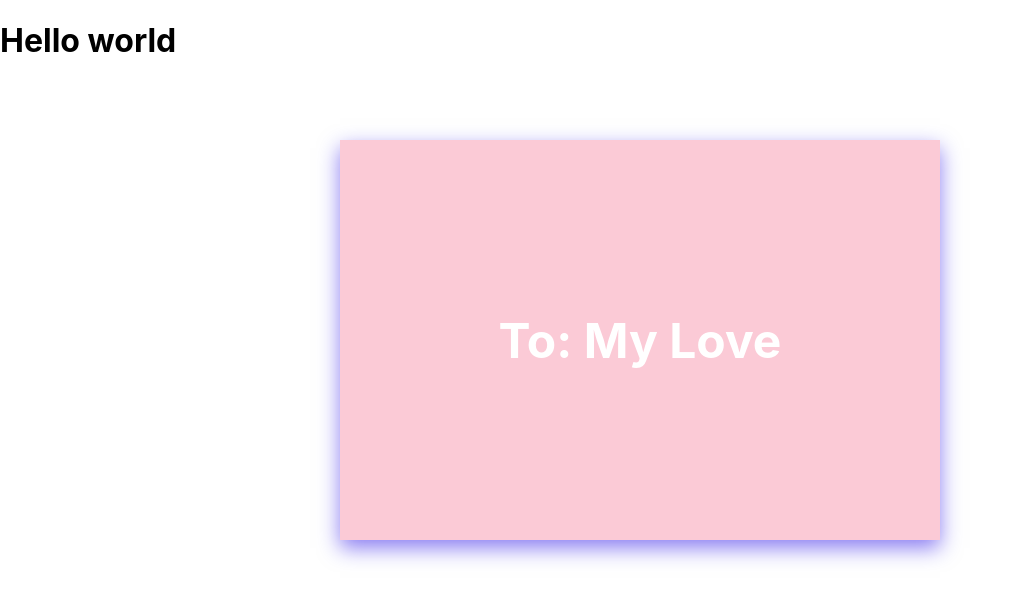
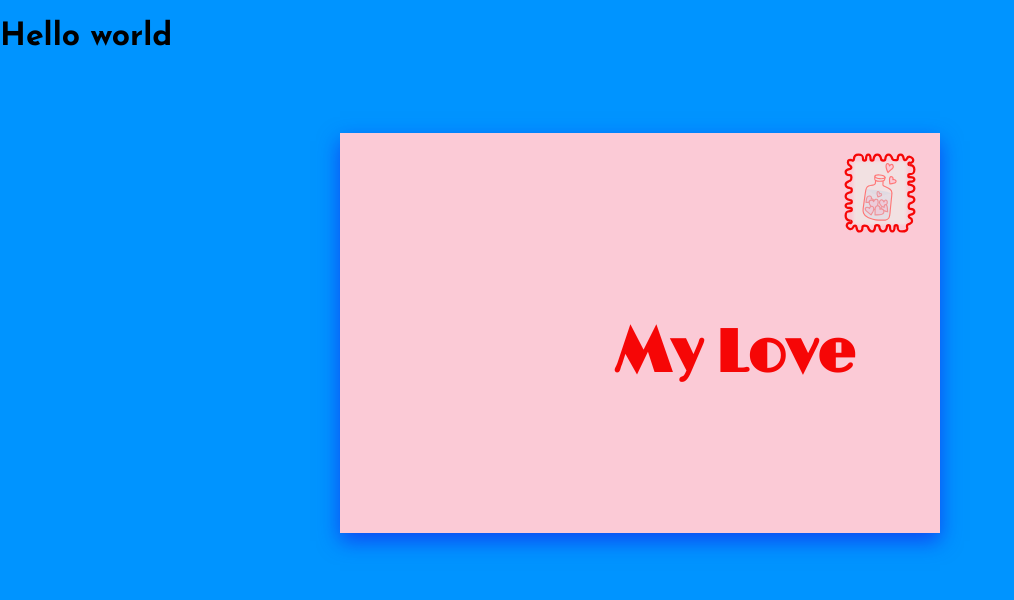
Before and after one commit to JohLeo/cake-crumbs, a React (Create React App) app in the folder my-app/: page / in a window 1280 px wide. Shown: the top 600 px of the page, without its empty margins (0-1014 px from the left). Built offline with nearby package versions, Linux system fonts and the light colour scheme.

Commit message:
solving error of several instances of of module and adding first page style

```diff
--- a/my-app/src/components/Start.tsx
+++ b/my-app/src/components/Start.tsx
@@ -1,7 +1,8 @@
 
 import React, { useState } from 'react';
 import { useNavigate } from 'react-router-dom';
-import { Envelope, Card } from './style/start-style';
+import { Envelope, Card, Front, Back, StampImg, To } from './style/start-style';
+import stamp from '../assets/stamp.svg';
 
 const Start: React.FC = () => {
   const [flipped, setFlipped] = useState(false);
@@ -17,12 +18,13 @@ const Start: React.FC = () => {
   return (
     <Envelope>
       <Card className={flipped ? 'flipped' : ''} onClick={handleFlip}>
-        <div className="front">
-          <h1>To: My Love</h1>
-        </div>
-        <div className="back">
+        <Front>
+          <StampImg src={stamp} alt="Stamp" />
+          <To>My Love</To>
+        </Front>
+        <Back>
           <p>insert backside</p>
-        </div>
+        </Back>
       </Card>
     </Envelope>
   );
--- a/my-app/src/components/style/start-style.tsx
+++ b/my-app/src/components/style/start-style.tsx
@@ -23,9 +23,9 @@ export const Card = styled.div`
   &.flipped {
     transform: rotateY(180deg);
   }
+`;
 
-  .front,
-  .back {
+export const Front = styled.div`
   width: 100%;
   height: 100%;
   position: absolute;
@@ -33,17 +33,39 @@ export const Card = styled.div`
   align-items: center;
   justify-content: center;
   font-size: 24px;
-    color: #fff;
+  color: #f60606;
   backface-visibility: hidden;
-  }
-
-  .front {
   background: #fbcad6;
   transform: rotateY(0deg);
-  }
+  display: flex;
+  flex-direction: column;
+  align-items: flex-end;
+`;
 
-  .back {
+export const Back = styled.div`
+  width: 100%;
+  height: 100%;
+  position: absolute;
+  display: flex;
+  align-items: center;
+  justify-content: center;
+  font-size: 24px;
+  color: #f60606;
+  backface-visibility: hidden;
   background: #fbcad6;
   transform: rotateY(180deg);
-  }
 `;
+
+export const StampImg = styled.img`
+  position: absolute;
+  top: 0;
+  width: 80px;
+  height: 80px;
+  margin: 20px 20px 0 0;
+`;
+
+export const To = styled.h1`
+  margin: 40px 85px 0 0;
+  font-family: Limelight;
+  font-size: 60px;
+`;
--- a/my-app/src/index.css
+++ b/my-app/src/index.css
@@ -1,10 +1,11 @@
+@import url('https://fonts.googleapis.com/css2?family=Josefin+Sans:wght@200;300;700&family=Limelight&display=swap');
+
 body {
   margin: 0;
-  font-family: -apple-system, BlinkMacSystemFont, 'Segoe UI', 'Roboto', 'Oxygen',
-    'Ubuntu', 'Cantarell', 'Fira Sans', 'Droid Sans', 'Helvetica Neue',
-    sans-serif;
+  font-family: 'Josefin Sans', 'Limelight', sans-serif;
   -webkit-font-smoothing: antialiased;
   -moz-osx-font-smoothing: grayscale;
+  background-color: #0094FF;
 }
 
 code {
```
Also changed, not shown: my-app/src/assets/stamp.svg (added). Lines whose indentation alone changed are shown as unchanged.
